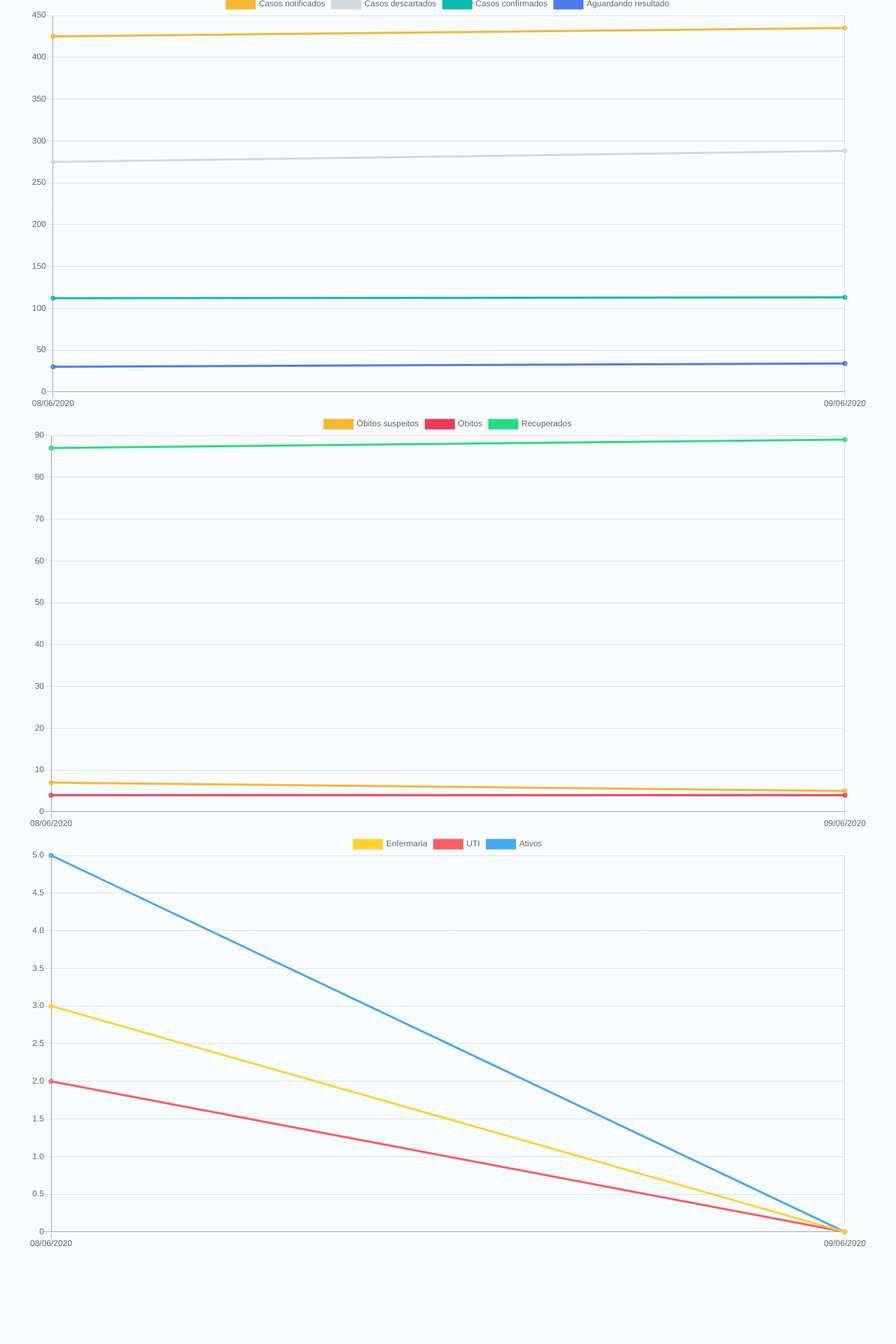
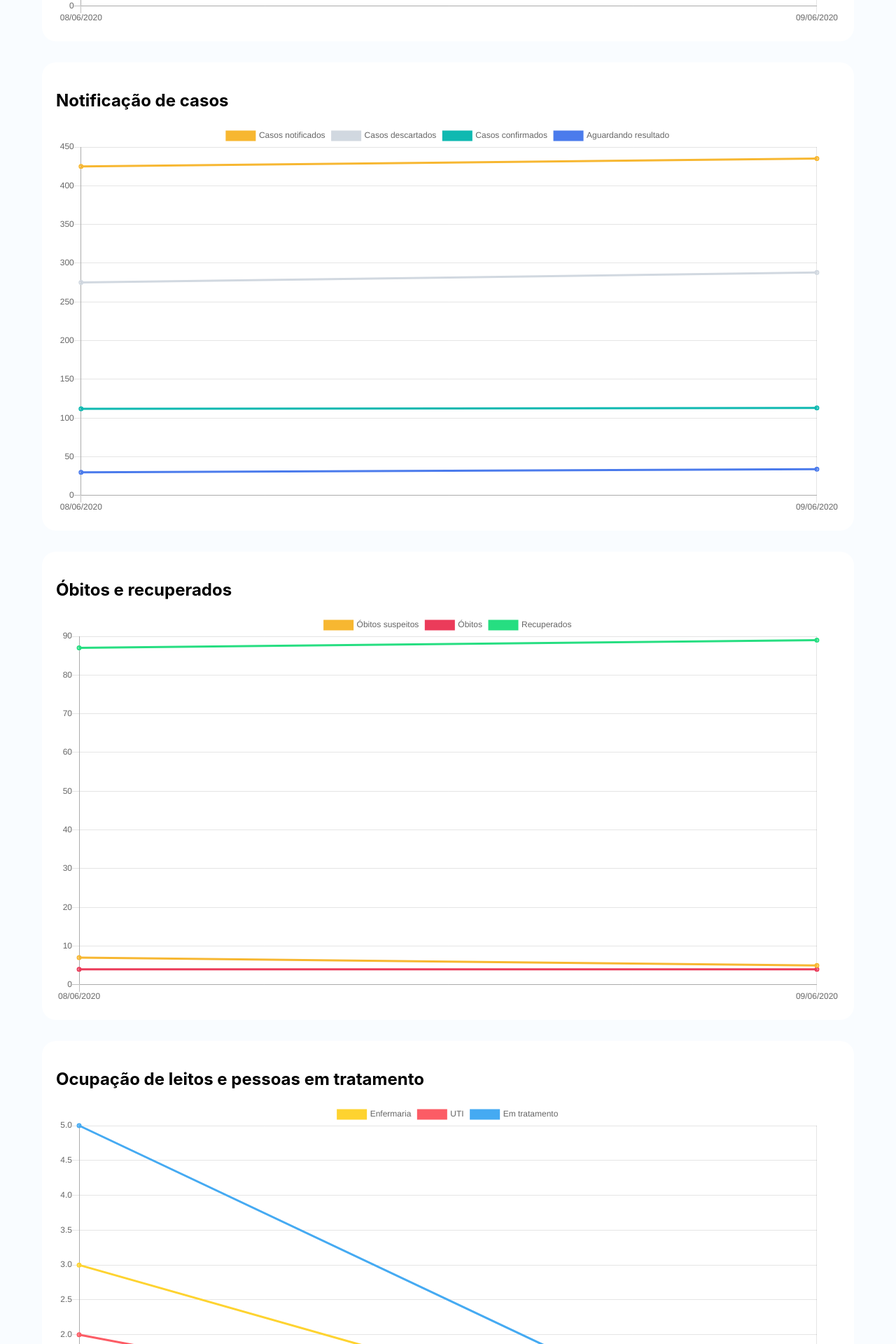
Before and after one commit to yurigodke/corona-dash, a React (Create React App) app: page / in a window 1280 px wide. Shown: the part 880-2800 px from the top of the page at 70% size. Before the commit the page ends 2670 px from the top, so only its background shows below. Built offline with nearby package versions, Linux system fonts and the light colour scheme.

Commit message:
Update charts

```diff
--- a/src/App.js
+++ b/src/App.js
@@ -3,7 +3,7 @@ import React from "react";
 import style from "./App.module.scss";
 import { Line } from "react-chartjs-2";
 
-import { AbsoluteNumbers } from "./modules";
+import { AbsoluteNumbers, ChartBox } from "./modules";
 
 import data from "./prepareData.js";
 
@@ -14,10 +14,18 @@ function App() {
         Covid-19 <span className={style["App__title__locate"]}>Atibaia</span>
       </h1>
       <AbsoluteNumbers data={data.consolidated} />
-      <Line data={data.general}></Line>
-      <Line data={data.balance}></Line>
-      <Line data={data.death}></Line>
-      <Line data={data.hospital}></Line>
+      <ChartBox title="Casos e óbitos diários">
+        <Line data={data.general}></Line>
+      </ChartBox>
+      <ChartBox title="Notificação de casos">
+        <Line data={data.balance}></Line>
+      </ChartBox>
+      <ChartBox title="Óbitos e recuperados">
+        <Line data={data.death}></Line>
+      </ChartBox>
+      <ChartBox title="Ocupação de leitos e pessoas em tratamento">
+        <Line data={data.hospital}></Line>
+      </ChartBox>
     </div>
   );
 }
--- a/src/modules/absoluteNumbers/index.js
+++ b/src/modules/absoluteNumbers/index.js
@@ -1,4 +1,5 @@
 import React from "react";
+import PropTypes from "prop-types";
 
 import style from "./index.module.scss";
 
@@ -20,4 +21,8 @@ const AbsoluteNumbers = ({ data }) => {
   );
 };
 
+AbsoluteNumbers.propTypes = {
+  fata: PropTypes.object
+};
+
 export default AbsoluteNumbers;
--- /dev/null
+++ b/src/modules/chartBox/index.js
@@ -0,0 +1,20 @@
+import React from "react";
+import PropTypes from "prop-types";
+
+import style from "./index.module.scss";
+
+const ChartBox = ({ title, children }) => {
+  return (
+    <div className={style["chartBox"]}>
+      <h2 className={style["title"]}>{title}</h2>
+      {children}
+    </div>
+  );
+};
+
+ChartBox.propTypes = {
+  title: PropTypes.string,
+  children: PropTypes.element
+};
+
+export default ChartBox;
--- /dev/null
+++ b/src/modules/chartBox/index.module.scss
@@ -0,0 +1,6 @@
+.chartBox {
+  padding: 20px;
+  background: #fff;
+  border-radius: 20px;
+  margin: 30px 20px;
+}
--- a/src/modules/index.js
+++ b/src/modules/index.js
@@ -1,3 +1,4 @@
 import AbsoluteNumbers from "./absoluteNumbers";
+import ChartBox from "./chartBox";
 
-export { AbsoluteNumbers };
+export { AbsoluteNumbers, ChartBox };
--- a/src/prepareData.js
+++ b/src/prepareData.js
@@ -209,7 +209,7 @@ const icuValues = {
 };
 
 const activeValues = {
-  label: "Ativos",
+  label: "Em tratamento",
   fill: false,
   lineTension: 0.5,
   borderColor: "#45aaf2",
```
Also changed, not shown: src/dataInfo.example.json (added, +22 -0 lines), 1 other file (tests, documents, lock files or other folders).
